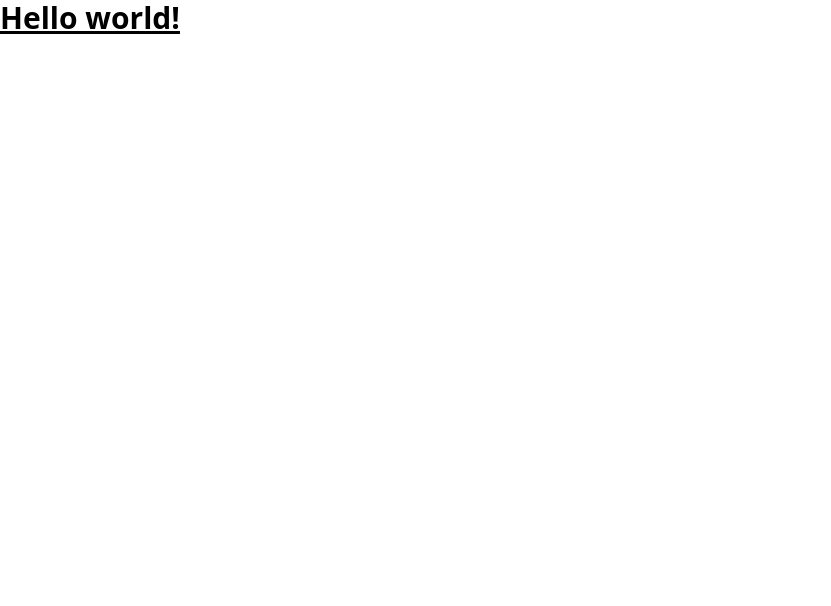
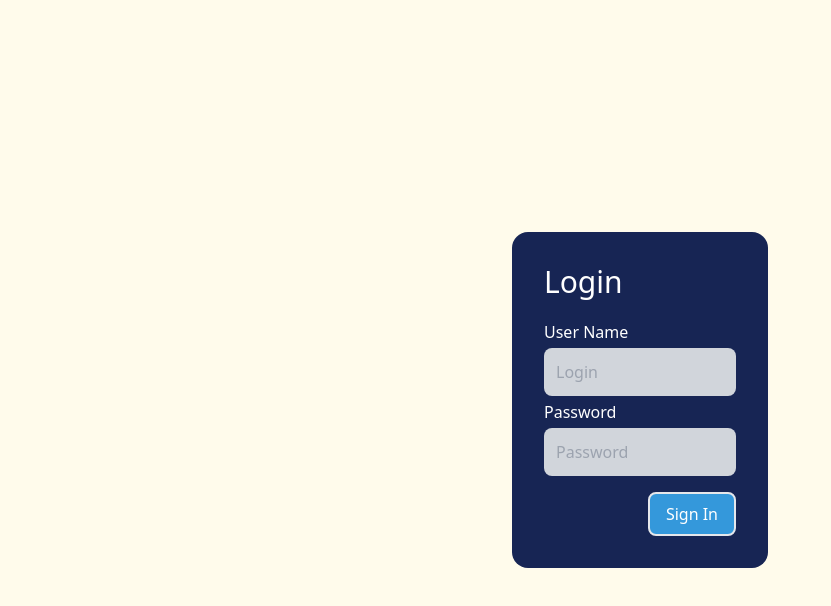
Before and after one commit to HRANT01/Task_Board, a Vue app: page / in a window 1280 px wide. Shown: the top 606 px of the page, without its empty margins (0-831 px from the left). Built offline with nearby package versions, Linux system fonts and the light colour scheme.

Commit message:
UI componnets and Login page added

```diff
--- a/package.json
+++ b/package.json
@@ -9,6 +9,7 @@
     "preview": "vite preview"
   },
   "dependencies": {
+    "axios": "^1.6.8",
     "pinia": "^2.1.7",
     "vue": "^3.4.21",
     "vue-router": "^4.3.0"
--- /dev/null
+++ b/src/components/Login.vue
@@ -0,0 +1,13 @@
+<template>
+  <div>
+
+  </div>
+</template>
+
+<script>
+
+</script>
+
+<style lang="scss" scoped>
+
+</style>
--- /dev/null
+++ b/src/components/UI/CustomButton.vue
@@ -0,0 +1,29 @@
+<template>
+  <div>
+    <button class="animated-button p-2 border-2 rounded-2xl outline-0"><slot></slot></button>
+  </div>
+</template>
+
+<script setup lang="ts">
+
+</script>
+
+<style scoped>
+.animated-button {
+  padding: 0.5rem 1rem;
+  border-radius: 0.5rem;
+  background-color: #3498db;
+  color: white;
+  font-size: 1rem;
+  cursor: pointer;
+  transition: background-color 0.3s, transform 0.2s;
+}
+
+.animated-button:hover {
+  background-color: #2980b9;
+}
+
+.animated-button:active {
+  transform: translateY(2px);
+}
+</style>
--- /dev/null
+++ b/src/components/UI/CustomInput.vue
@@ -0,0 +1,39 @@
+<template>
+  <div class="flex flex-col">
+    <label for="customInput" :class="`text-${props.textColor} pb-1`">{{props.label}}</label>
+    <input
+        id="customInput"
+        :value="modelValue"
+        @input="updateValue($event.target.value)"
+        :type="props.inputType"
+        :placeholder="props.placeholder"
+        class="bg-gray-300 p-3 rounded-lg outline-0"
+    >
+    <span class="text-red-500" v-if="props.errorMessage">{{ props.errorMessage }}</span>
+  </div>
+</template>
+
+<script setup lang="ts">
+import { defineProps, defineEmits } from 'vue';
+
+const props = defineProps<{
+  modelValue: string
+  placeholder?: string
+  label?: string
+  errorMessage?: string
+  inputType?: string
+  textColor?: string
+}>()
+
+const emit = defineEmits<{
+  (e: 'update:modelValue', value: string): void
+}>()
+
+const updateValue = (value: string) => {
+  emit("update:modelValue", value);
+}
+</script>
+
+<style scoped>
+/* Your scoped styles */
+</style>
--- a/src/router/index.js
+++ b/src/router/index.js
@@ -1,11 +1,11 @@
 import { createRouter, createWebHistory } from 'vue-router';
-import Hello from '../components/TailwindTest.vue';
+import Login from '../views/Login.vue'
 
 
 const routes = [
   {
     path: '/',
-    component: Hello
+    component: Login
   },
   // {
   //   path: '/about',
--- /dev/null
+++ b/src/views/Login.vue
@@ -0,0 +1,45 @@
+<template>
+  <div class="bg-amber-50 w-full h-screen flex justify-center items-center">
+    <div class="w-[20%] bg-blue-950 p-8 rounded-2xl flex flex-col">
+      <h1 class="text-white text-3xl mb-5">Login</h1>
+      <div class="pb-1">
+        <custom-input
+            v-model="login"
+            placeholder="Login"
+            label="User Name"
+            input-type="text"
+            text-color="white"
+            error-message=""
+        />
+      </div>
+      <div class="pb-1">
+        <custom-input
+            v-model="password"
+            placeholder="Password"
+            label="Password"
+            input-type="password"
+            text-color="white"
+            error-message=""
+        />
+      </div>
+      <div class="ml-auto pt-3">
+        <CustomButton >Sign In</CustomButton>
+      </div>
+    </div>
+  </div>
+</template>
+
+<script setup lang="ts">
+import { ref } from 'vue'
+import CustomInput from "../components/UI/CustomInput.vue";
+import CustomButton from "../components/UI/CustomButton.vue";
+
+
+const login = ref('')
+const password = ref('')
+
+</script>
+
+<style lang="scss" scoped>
+
+</style>
--- /dev/null
+++ b/src/views/Main.vue
@@ -0,0 +1,13 @@
+<template>
+  <div>
+
+  </div>
+</template>
+
+<script setup lang="ts">
+
+</script>
+
+<style lang="scss" scoped>
+
+</style>
```
Also changed, not shown: 1 other file (tests, documents, lock files or other folders).
